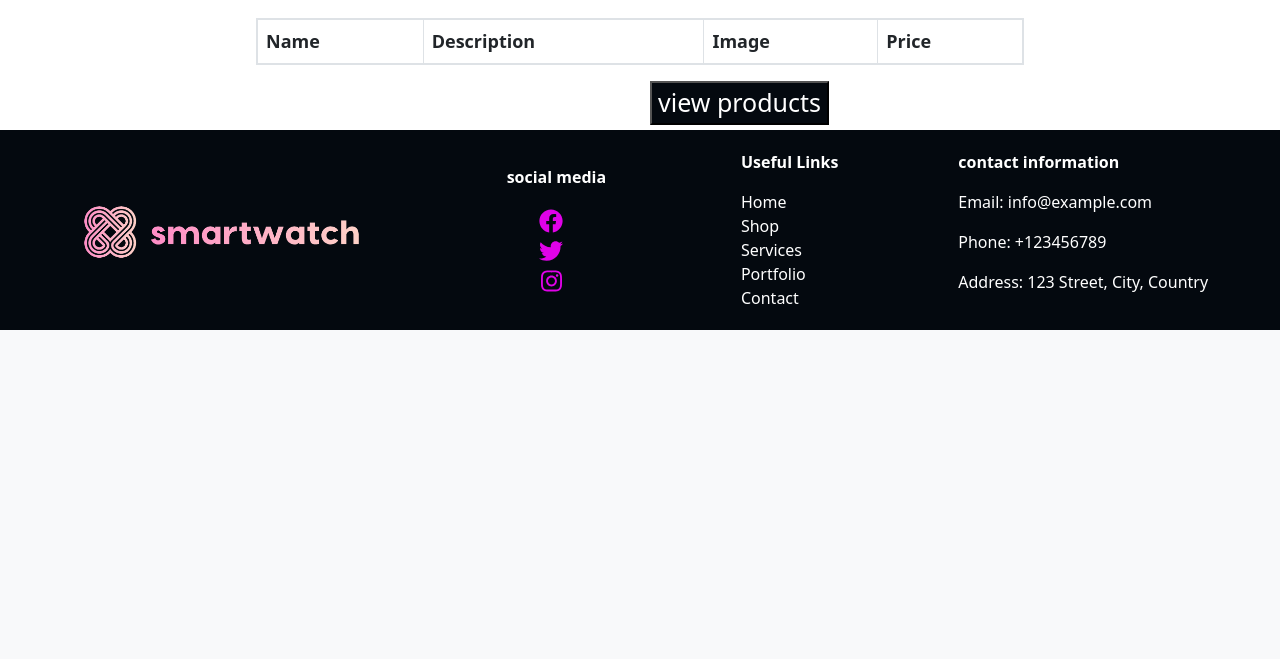
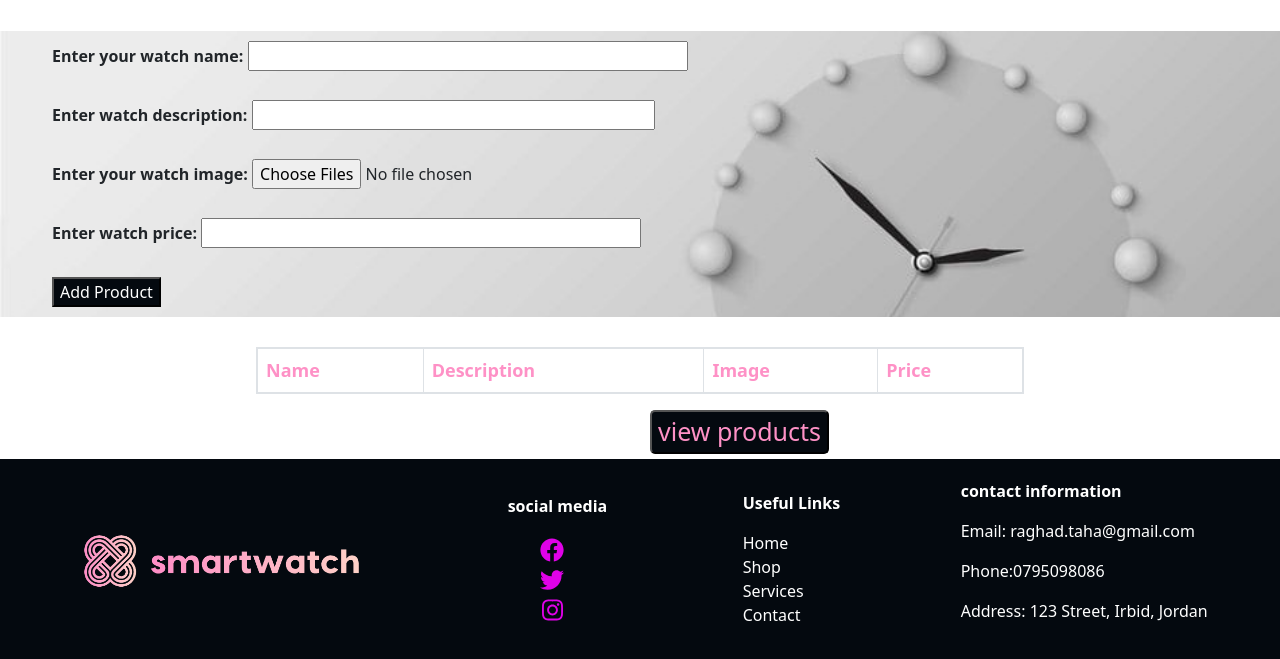
Before and after one commit to raghadtaha19/ecommerce-mini-project, a PHP site: page / in a window 1280 px wide. Shown: the part 494-1153 px from the top of the page. Before the commit the page ends 824 px from the top, so only its background shows below. Run offline with PHP 8.4, Linux system fonts and the light colour scheme; lists and menus that the app fills with data are empty.

Commit message:
project4

```diff
--- a/index.css
+++ b/index.css
@@ -96,6 +96,7 @@
   margin-bottom: 5px;
 }
 
+
 /* Media query for responsiveness */
 @media screen and (min-width: 481px) and (max-width: 768px) {
   .input {
@@ -109,6 +110,13 @@
     /* margin-left: 430px; */
     margin-bottom: 5px;
   }
+  .input{
+    width: 80%;
+  }
+  .footer-logo img{
+    width: 160px;
+  }
+
 }
 @media screen and (max-width: 481px) {
   .input {
@@ -134,4 +142,12 @@
   /* #Add-product {
     margin-left: 113px;
   } */
+  .card-container{
+    display: flex;
+    flex-direction: column;
+  }
+    .card-box{
+    width: 100%;
+
+  }
 }
--- a/index.php
+++ b/index.php
@@ -44,30 +44,24 @@
   session_start();
   include('nav.html');
 
-
-  if (!isset($_SESSION["cards"])) {
-    $_SESSION["cards"] = array();
-
-  }
-
   ?>
 
   <!-- form-section  -->
 
-  <h1 style="text-align: center;margin-top: 10px">What matters most,<br> right on your wrist.</h1>
-
+  <h1 style="text-align: center;margin-top: 10px">What matters most,<br> right on your wrist.<svg xmlns="http://www.w3.org/2000/svg" height="0.9em" viewBox="0 0 512 512"><!--! Font Awesome Free 6.4.2 by @fontawesome - https://fontawesome.com License - https://fontawesome.com/license (Commercial License) Copyright 2023 Fonticons, Inc. --><path d="M464 256A208 208 0 1 1 48 256a208 208 0 1 1 416 0zM0 256a256 256 0 1 0 512 0A256 256 0 1 0 0 256zM232 120V256c0 8 4 15.5 10.7 20l96 64c11 7.4 25.9 4.4 33.3-6.7s4.4-25.9-6.7-33.3L280 243.2V120c0-13.3-10.7-24-24-24s-24 10.7-24 24z"/></svg></h1>
+  <div style="text-align: center"><iframe   width="560" height="315" src="https://www.youtube.com/embed/UfawgQJICU8" title="YouTube video player" frameborder="0" allow="accelerometer; autoplay; clipboard-write; encrypted-media; gyroscope; picture-in-picture; web-share" allowfullscreen></iframe></div>
   <div class="container-fluid" id="img_background">
     <form action="# " method="POST" class="input">
-      <label>Enter the product name:</label>
+      <label>Enter your watch name:</label>
       <input type="text" name="product_name" class="inp" Required><br><br>
 
-      <label>Enter the product description:</label>
+      <label>Enter watch description:</label>
       <input type="text" name="product_description" class="inpp" Required><br><br>
 
-      <label>Enter the product image:</label>
+      <label>Enter your watch image:</label>
       <input type="file" id="product_image" name="product_image" class="inp" multiple required><br><br>
 
-      <label>Enter the product price:</label>
+      <label>Enter watch price:</label>
       <input type="text" name="product_price" class="inp" Required><br><br>
       <input type="submit" value="Add Product" id="Add-product">
     </form>
@@ -105,7 +99,7 @@
   }
 
   echo '<table class="table table-bordered" style="width: 60%;">';
-  echo "<tr>";
+  echo "<tr style=color:#FE91C6>";
   echo "<th>Name</th>";
   echo "<th>Description</th>";
   echo "<th>Image</th>";
@@ -117,7 +111,7 @@
     echo "<td>" . $value[0] . "</td>";
     echo "<td>" . $value[1] . "</td>";
     echo "<td>";
-    echo '<img src="images/' . trim($value[2], 'uploads/') . '" alt="Card image cap" width="60px">';
+    echo '<img src="images/' . $value[2] . '" alt="Card image cap" width="60px">';
     echo "</td>";
     echo "<td>" . $value[3] . "</td>";
     echo "</tr>";
@@ -131,7 +125,7 @@
   ?>
 
   <form action="products.php" method="post">
-    <input id="view" type="submit" value="view products">
+    <input id="view" type="submit" value="view products" style="border-radius: 5px;color:#FE91C6">
   </form>
 
   <!-- footer-section -->
@@ -176,14 +170,13 @@
         <a href="#">Home</a>
         <a href="#">Shop</a>
         <a href="#">Services</a>
-        <a href="#">Portfolio</a>
         <a href="#">Contact</a>
       </div>
       <div class="footer-contact">
         <p style="font-weight:bold">contact information</p>
-        <p>Email: info@example.com</p>
-        <p>Phone: +123456789</p>
-        <p>Address: 123 Street, City, Country</p>
+        <p>Email: raghad.taha@gmail.com</p>
+        <p>Phone:0795098086</p>
+        <p>Address: 123 Street, Irbid, Jordan</p>
       </div>
     </div>
   </footer>
--- a/nav.html
+++ b/nav.html
@@ -17,7 +17,7 @@
 <body>
 
   <nav class="navbar navbar-expand-lg ">
-    <div class="container-fluid" style="background-color:#04090f;">
+    <div class="container-fluid" style="background-color:#04090fd2;">
       <a class="navbar-brand" href="#"><img src="./images/logo.png" style="height: 50px;"></a>
       <button class="navbar-toggler" type="button" data-bs-toggle="collapse" data-bs-target="#navbarSupportedContent"
         aria-controls="navbarSupportedContent" aria-expanded="false" aria-label="Toggle navigation">
@@ -26,10 +26,10 @@
       <div class="collapse navbar-collapse" id="navbarSupportedContent">
         <ul class="navbar-nav ms-auto mb-2 mb-lg-0">
           <li class="nav-item">
-            <a class="nav-link active" aria-current="page" href="#">Home</a>
+            <a class="nav-link active" aria-current="page" href="index.php">Home</a>
           </li>
           <li class="nav-item">
-            <a class="nav-link" href="#">Service</a>
+            <a class="nav-link" href="products.php">Shop</a>
           </li>
 
           <li class="nav-item">
```
Also changed, not shown: products.php (+6 -42 lines), slider.html (+8 -8 lines), images/10.jpg (deleted), images/13.jpg (added), images/14.jpg (added), images/16.jpg (added), images/18.jpg (added), images/20.PNG (added), images/23.PNG (added), images/25.PNG (added), images/27.PNG (added), images/29.PNG (added), images/6.jpg (deleted), images/8.jpg (deleted), 1 more files.
